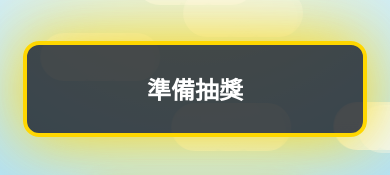
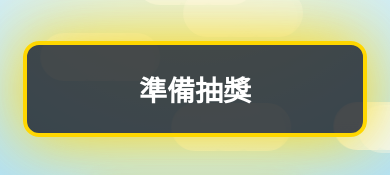
Before and after one commit to Fatkin/qr-collector, a plain HTML site: page 20260716Drawing-iPad.html in a window 390 px wide. Shown: the part 226-401 px from the top of the page. Drawn offline with nearby package versions, Linux system fonts and the light colour scheme.

Commit message:
Add files via upload

```diff
--- a/20260716Drawing-iPad.html
+++ b/20260716Drawing-iPad.html
@@ -81,6 +81,16 @@
     .winner-tag {
       animation: fade-out 0.5s ease-out forwards;
     }
+    @media (max-width: 768px) {
+      #slot-display {
+        width: 88vw !important;
+        max-width: 420px;
+        height: 96px !important;
+      }
+      #display-name {
+        font-size: 1.75rem !important;
+      }
+    }
   </style>
   <style>body { box-sizing: border-box; }</style>
   <!-- <script src="/_sdk/data_sdk.js" type="text/javascript"></script> -->
@@ -96,7 +106,7 @@
     <h1 id="main-title" class="text-5xl md:text-7xl font-black mb-3" style="font-family: 'Playfair Display', serif; color: #d70000;">20260716 職員周年聚餐<BR>幸運大抽獎</h1>
      <!-- <<p id="subtitle" class="text-xl md:text-2xl font-bold" style="font-family: 'Noto Sans TC', sans-serif; color: #c9a0ff;">今晚邊個最幸運？</p>>  --->
     </div><!-- Slot machine display -->
-    <div id="slot-display" class="relative w-[88vw] max-w-sm md:w-96 h-24 md:h-20 rounded-2xl border-4 overflow-hidden mb-10" style="border-color: #ffd700; background: rgba(0,0,0,0.7); animation: pulse-glow 2s ease-in-out infinite;">
+    <div id="slot-display" class="relative w-80 md:w-96 h-20 rounded-2xl border-4 overflow-hidden mb-10" style="width: min(88vw, 420px); height: 96px; border-color: #ffd700; background: rgba(0,0,0,0.7); animation: pulse-glow 2s ease-in-out infinite;">
      <div class="absolute inset-0 flex items-center justify-center">
       <span id="display-name" class="text-2xl md:text-3xl font-black text-white" style="font-family: 'Noto Sans TC', sans-serif;">準備抽獎</span>
      </div>
@@ -626,6 +636,6 @@ const allParticipants = [
     window.lucide.createIcons();
   }
 </script>
-02
+03
 </body>
 </html>
```
